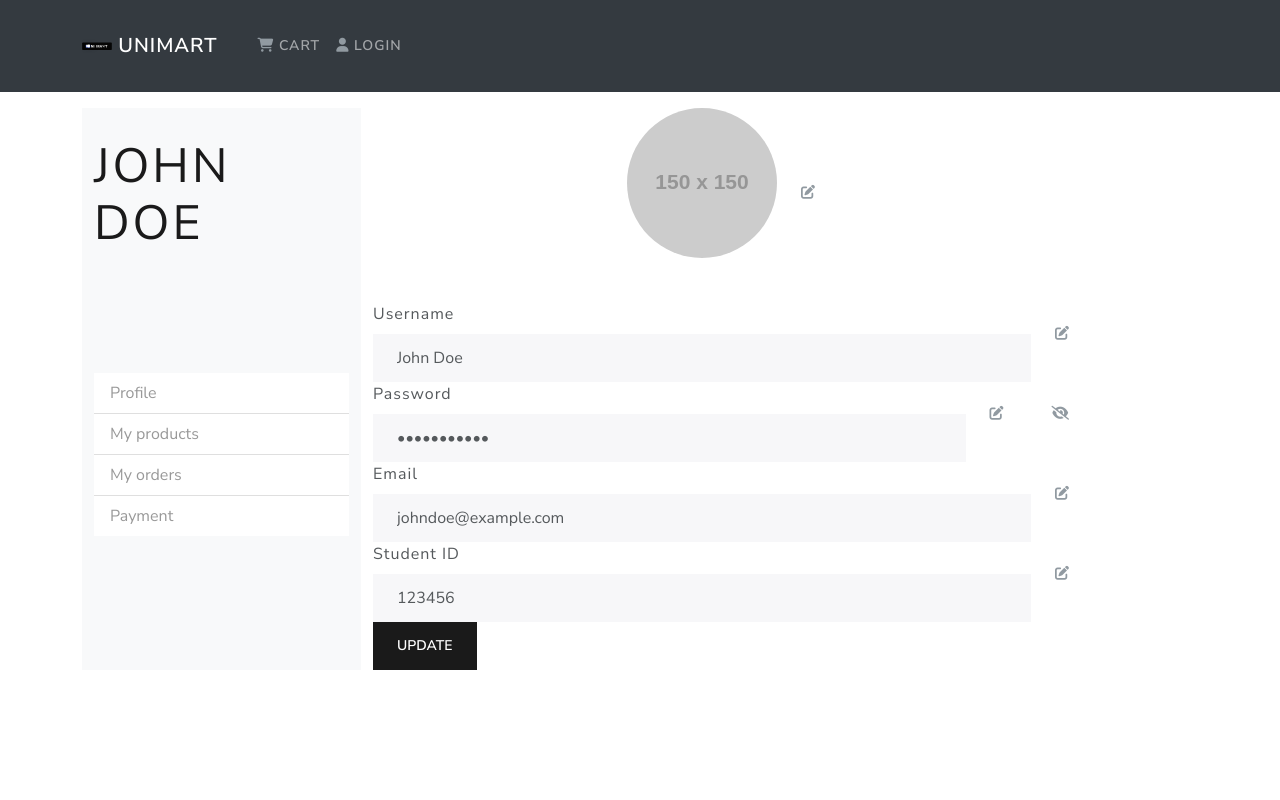
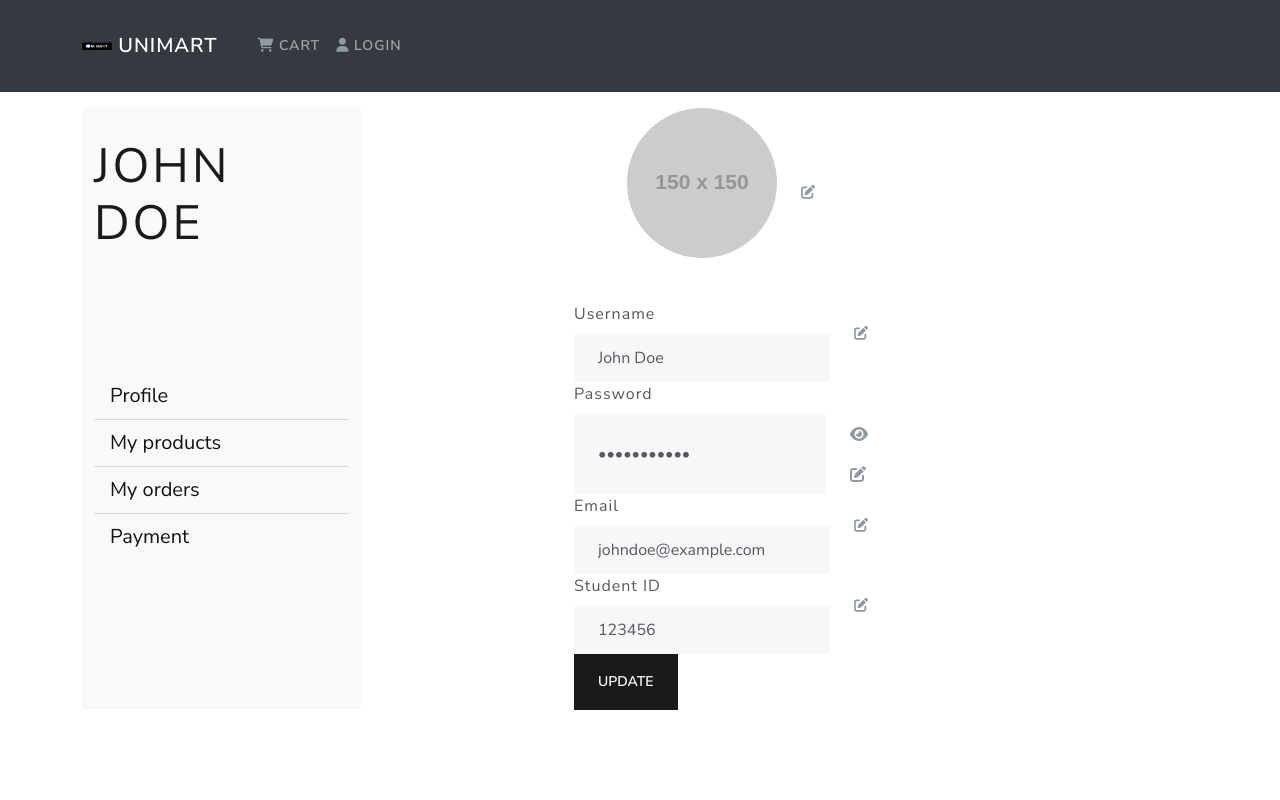
Before and after one commit to uni-mart/unimart-ui, a React (Vite) app: page /profile in a window 1280 px wide. Shown: the top 800 px of the page. Built offline with nearby package versions, Linux system fonts and the light colour scheme.

Commit message:
UNI-10(Profile page Css)

```diff
--- a/src/Pages/ProfilePage.jsx
+++ b/src/Pages/ProfilePage.jsx
@@ -1,7 +1,10 @@
 import React, { useState } from 'react';
-import { Container, Row, Col, Form, Button } from 'react-bootstrap';
+import { Container, Row, Col, Form, Button, ButtonGroup } from 'react-bootstrap';
 import ListGroup from 'react-bootstrap/ListGroup';
+import { FontAwesomeIcon } from "@fortawesome/react-fontawesome";
+import { faEye, faEyeSlash, faEdit } from "@fortawesome/free-solid-svg-icons";
 import '../css/ProfilePage.css'; // Import custom styles for the profile page
+
 
 function ProfilePage() {
   const [username, setUsername] = useState('John Doe');
@@ -42,7 +45,7 @@ function ProfilePage() {
           <br />
           <br />
 
-            <ListGroup variant='flush' >
+            <ListGroup variant='flush'className="fs-4 " >
                 <ListGroup.Item action variant="light"  className="list-item">Profile</ListGroup.Item>
                 <ListGroup.Item action variant="light"  className="list-item">My products</ListGroup.Item>
                 <ListGroup.Item action variant="light"  className="list-item">My orders</ListGroup.Item>
@@ -60,6 +63,8 @@ function ProfilePage() {
 
 
           </div>
+
+          <div className='profile-page-form'>
           <Form onSubmit={handleSubmit}>
             <Form.Group controlId="formUsername">
               <Form.Label>Username</Form.Label>
@@ -70,18 +75,34 @@ function ProfilePage() {
                 </Button>
               </div>
             </Form.Group>
-            <Form.Group controlId="formPassword">
-              <Form.Label>Password</Form.Label>
-              <div className="input-group">
-                <Form.Control type={showPassword ? 'text' :'password'} value={password} onChange={handlePasswordChange} />
-                <Button variant="link">
-                <i class="fas fa-edit" aria-hidden="true"></i>
-                </Button>
-                <Button variant="link" onClick={togglePassword}>
-                    {showPassword ? <i class="fas fa-eye" aria-hidden="true"></i> : <i class="fas fa-eye-slash" aria-hidden="true"></i>}
-                </Button>
-              </div>
-            </Form.Group>
+
+           <Form.Group controlId="formPassword">
+                <Form.Label>Password</Form.Label>
+                <div className="input-group">
+                  <Form.Control
+                    type={showPassword ? 'text' :'password'}
+                    value={password}
+                    onChange={handlePasswordChange}
+
+                  />
+                <div className="input-group-append">
+          <span className="input-group-text">
+            {showPassword ? (
+              <FontAwesomeIcon icon={faEyeSlash} onClick={togglePassword} />
+            ) : (
+              <FontAwesomeIcon icon={faEye} onClick={togglePassword} />
+            )}
+          </span>
+          <span className="input-group-text">
+            <FontAwesomeIcon icon={faEdit} />
+          </span>
+        </div>
+                </div>
+              </Form.Group>
+
+
+
+
             <Form.Group controlId="formEmail">
               <Form.Label>Email</Form.Label>
               <div className="input-group">
@@ -100,8 +121,9 @@ function ProfilePage() {
                 </Button>
               </div>
             </Form.Group>
-            <Button type="submit" variant="primary">Update</Button>
+            <Button type="submit" variant="primary" className='py-3'>Update</Button>
           </Form>
+          </div>
         </Col>
       </Row>
     </Container>
--- a/src/css/ProfilePage.css
+++ b/src/css/ProfilePage.css
@@ -38,3 +38,17 @@
     font-weight: 900;
     color: #919aa1;
 }
+.list-group-item-light {
+  color: #141313 !important;
+  background-color:  #f8f9fa !important;
+  font: size 16px !important;
+}
+.profile-page-form{
+  display: flex;
+  justify-content: center;
+  align-items: center;
+}
+.input-group-text{
+  background-color: #ffffff !important;
+  color: #919aa1 !important;
+}
```
Also changed, not shown: src/components/Sidebar.jsx (added, +26 -0 lines).
